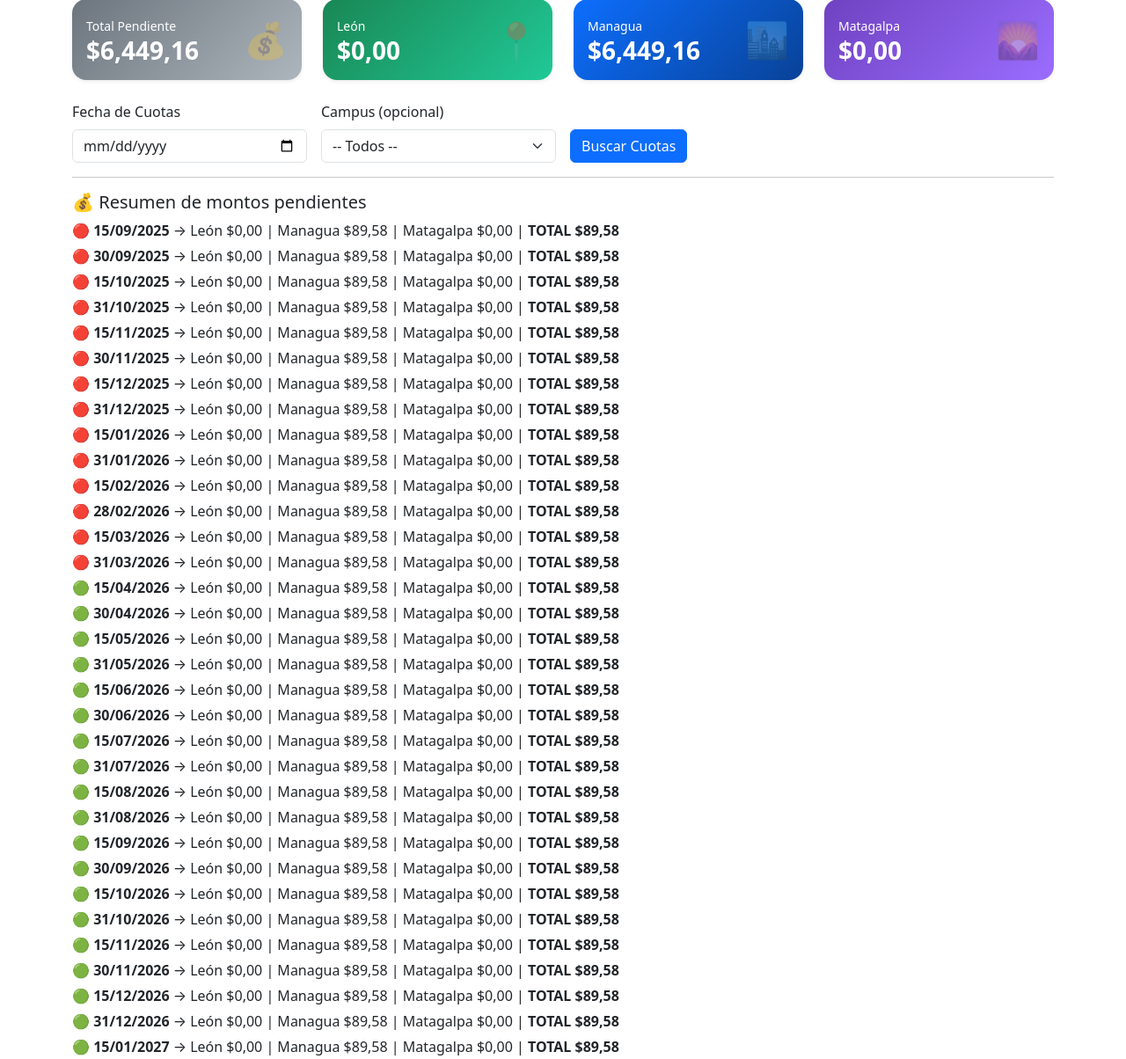
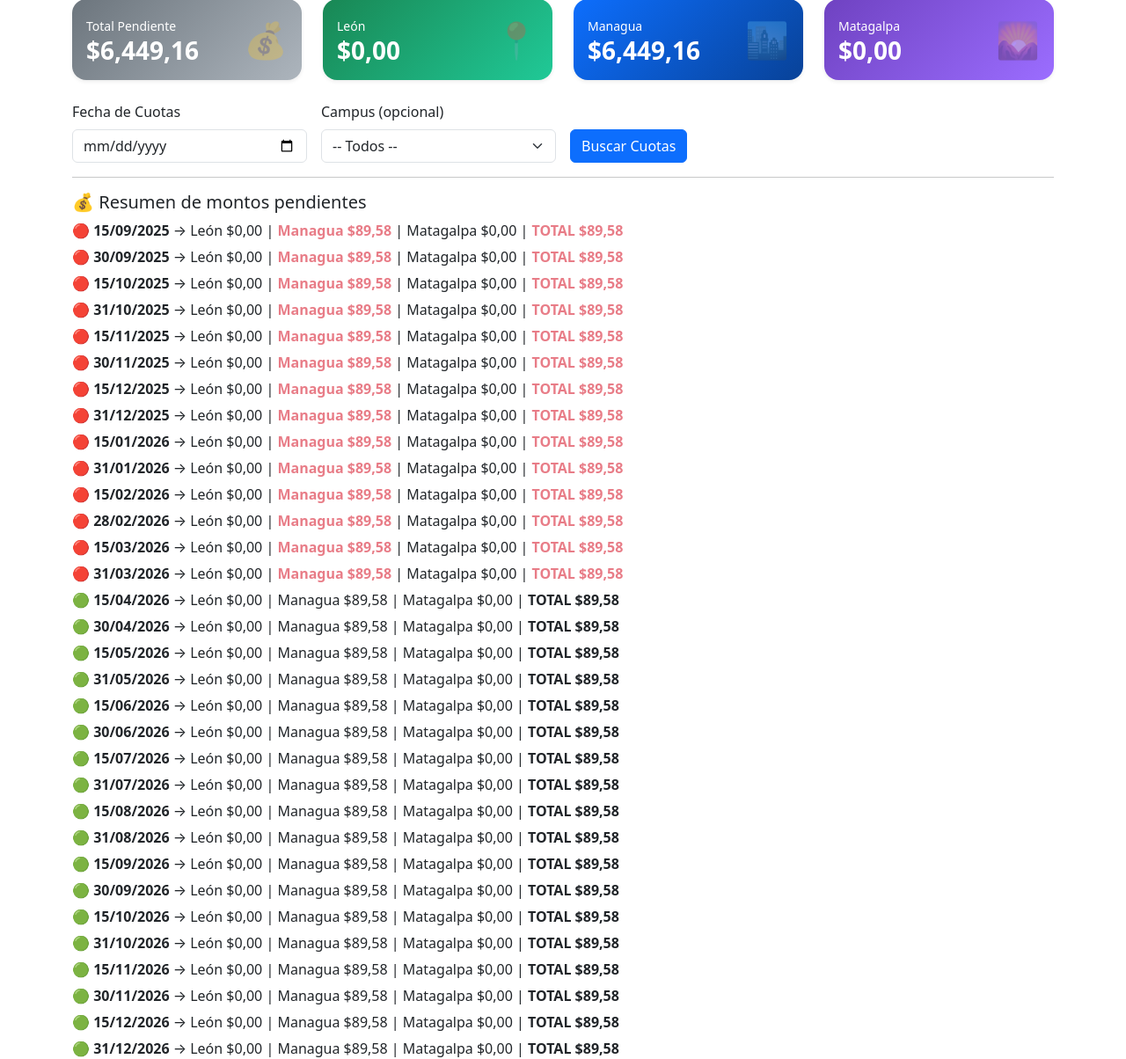
Before and after one commit to Villalobos87/prestamos_app, a Django app: page /cancelar-cuotas-masivo/ in a window 1280 px wide. Shown: the part 119-1323 px from the top of the page at 88% size. Run offline with Django 5.2, Linux system fonts and the light colour scheme; the visitor is signed in with stand-in values (Sample User, id 1); data comes from the database, SQL or seed files in the repository; some libraries are stand-ins or nearby versions.

Commit message:
feat(resumen-cuotas): mejora visual, resaltado y animación de mora
- Semáforo por fecha (🔴 vencido, 🟡 hoy, 🟢 futuro)
- Resaltado en rojo para campus con saldo vencido
- Animación suave para alertas de mora
- Optimización del template con clases dinámicas

```diff
--- a/prestamos/templates/prestamos/cancelar_cuotas_masivo.html
+++ b/prestamos/templates/prestamos/cancelar_cuotas_masivo.html
@@ -271,11 +271,26 @@
 {% else %}
 
 <hr>
+<style>
+@keyframes parpadeo-suave {
+    0% { opacity: 1; }
+    50% { opacity: 0.6; }
+    100% { opacity: 1; }
+}
+
+.alerta-mora {
+    color: #dc3545;
+    font-weight: bold;
+    animation: parpadeo-suave 2s infinite;
+}
+</style>
+
 <h5>💰 Resumen de montos pendientes</h5>
 
 {% for fecha, datos in resumen.items %}
-    <div style="margin-bottom:5px;">
+    <div style="margin-bottom:6px;">
 
+        <!-- Semáforo -->
         {% if fecha < hoy %}
             🔴
         {% elif fecha == hoy %}
@@ -286,10 +301,25 @@
 
         <strong>{{ fecha|date:"d/m/Y" }}</strong> →
 
-        León ${{ datos.León|floatformat:2|intcomma }} |
-        Managua ${{ datos.Managua|floatformat:2|intcomma }} |
-        Matagalpa ${{ datos.Matagalpa|floatformat:2|intcomma }} |
-        <strong>TOTAL ${{ datos.total|floatformat:2|intcomma }}</strong>
+        <!-- LEÓN -->
+        <span class="{% if fecha < hoy and datos.León > 0 %}alerta-mora{% endif %}">
+            León ${{ datos.León|floatformat:2|intcomma }}
+        </span> |
+
+        <!-- MANAGUA -->
+        <span class="{% if fecha < hoy and datos.Managua > 0 %}alerta-mora{% endif %}">
+            Managua ${{ datos.Managua|floatformat:2|intcomma }}
+        </span> |
+
+        <!-- MATAGALPA -->
+        <span class="{% if fecha < hoy and datos.Matagalpa > 0 %}alerta-mora{% endif %}">
+            Matagalpa ${{ datos.Matagalpa|floatformat:2|intcomma }}
+        </span> |
+
+        <!-- TOTAL -->
+        <strong class="{% if fecha < hoy and datos.total > 0 %}alerta-mora{% endif %}">
+            TOTAL ${{ datos.total|floatformat:2|intcomma }}
+        </strong>
     </div>
 
 {% empty %}
```
